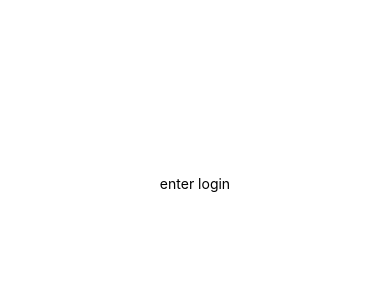
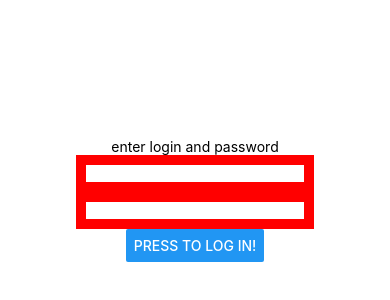
Before and after one commit to enaarmen/my-redux-native, a React Native app: screen / in a window 390 px wide. Shown: the part 222-522 px from the top of the page. Built offline with nearby package versions, Linux system fonts and the light colour scheme.

Commit message:
connection commencée.

```diff
--- a/components/signInScreen.js
+++ b/components/signInScreen.js
@@ -31,15 +31,18 @@ export default class SignInScreen extends React.Component {
       if (!this.setname || !this.setpass) {
       return (
         <View style={styles.container}>
-          <Text>enter login</Text>
-          <TextInput onChangeText={(text) => this.name = text} onEndEditing={this.name == '' ? this.setname = false : this.setname = true} />
-          <TextInput onChangeText={(text) => this.name = text} onEndEditing={this.pass == '' ? this.setpass = false : this.setpass = true} />
-          </View>
+          <Text>enter login and password</Text>
+          <TextInput style={{borderColor: 'red', borderWidth: 10}} onChangeText={(text) => this.name = text} onEndEditing={() => {this.name == '' ? this.setname = false : this.setname = true}} />
+          <TextInput style={{borderColor: 'red', borderWidth: 10}} onChangeText={(text) => this.pass = text} onEndEditing={() => {this.pass == '' ? this.setpass = false : this.setpass = true}} />
+          <Button title="press to log in!" onPress={() => {(this.setpass && this.setname) ? this.setState({name: this.name, password: this.pass}) : <SignInScreen/>}} />
+        </View>
       );
       } else {
-        <View style={styles.container}>
-          <Button title="Sign in!" onPress={() => {this._signInAsync(this.name, this.pass)}} />
-        </View>
+          return (
+          <View style={styles.container}>
+            <Button style={{borderColor: 'red', borderWidth: 10}} title="Sign in!" onPress={() => {this._signInAsync(this.name, this.pass)}} />
+          </View>
+        );
       }
     }
   }
```
